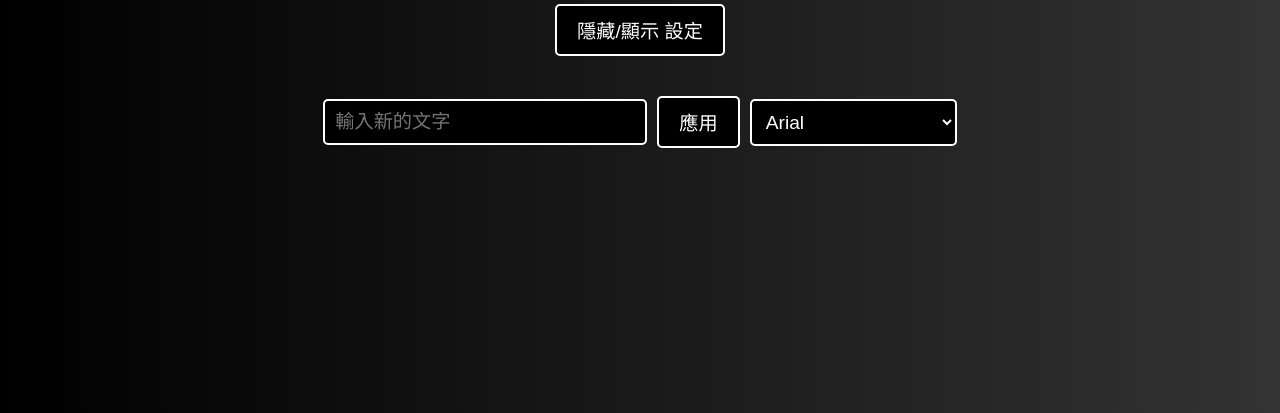
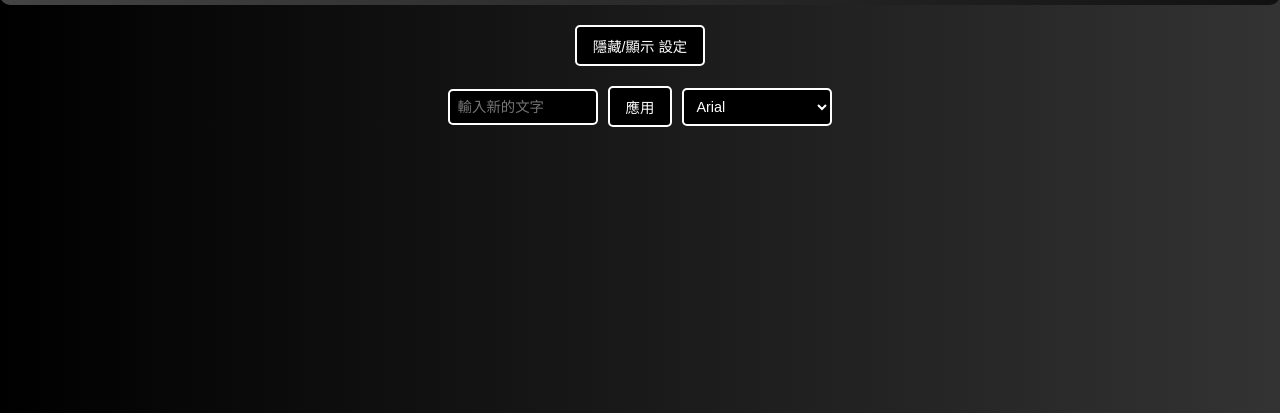
Before and after one commit to jeremy980527/marquee, a plain HTML site: page index.html in a window 1280 px wide. Shown: the part 387-800 px from the top of the page. Drawn offline with Linux system fonts and the light colour scheme.

Commit message:
styles.css

```diff
--- a/styles.css
+++ b/styles.css
@@ -42,7 +42,7 @@ body {
 
 /* 改變字的 UI，始終顯示 */
 #changeTextUI {
-    margin-top: 40px; /* 向下移動位置 */
+    margin-top: 20px; /* 向下移動位置 */
     display: flex;
     flex-direction: row; /* 將輸入區和按鈕並排顯示 */
     gap: 10px;
@@ -52,19 +52,21 @@ body {
 
 /* 設置輸入框樣式 */
 #newTextInput {
-    padding: 10px;
-    font-size: 1.2em;
+    padding: 8px;
+    font-size: 0.9em; /* 調整字體大小以適應屏幕 */
     color: white;
     background-color: black; /* 輸入框背景變黑 */
     border: 2px solid #fff; /* 白色邊框 */
     border-radius: 5px;
-    width: 300px;
+    width: 150px; /* 調整輸入框寬度 */
+    max-width: 100%; /* 讓輸入框在小屏幕上自適應 */
+    box-sizing: border-box; /* 包括邊框和內邊距在內的總寬度 */
 }
 
 /* 設置應用按鈕樣式 */
 #applyTextButton {
-    padding: 10px 20px;
-    font-size: 1.2em;
+    padding: 8px 16px;
+    font-size: 0.9em; /* 調整字體大小以適應屏幕 */
     color: white;
     background-color: black; /* 按鈕背景變黑 */
     border: 2px solid #fff; /* 白色邊框 */
@@ -74,19 +76,20 @@ body {
 
 /* 設置字形選擇列表樣式 */
 #fontSelect {
-    padding: 10px;
-    font-size: 1.2em;
+    padding: 8px;
+    font-size: 0.9em; /* 調整字體大小以適應屏幕 */
     background-color: black; /* 列表背景變黑 */
     color: white; /* 列表文字顏色 */
     border: 2px solid #fff; /* 白色邊框 */
     border-radius: 5px;
+    max-width: 150px; /* 調整選擇列表的寬度 */
 }
 
 /* 隱藏顯示按鈕樣式 */
 #toggleUIButton {
     margin-top: 20px;
-    padding: 10px 20px;
-    font-size: 1.2em;
+    padding: 8px 16px;
+    font-size: 0.9em; /* 調整字體大小以適應屏幕 */
     color: white;
     background-color: black; /* 按鈕背景變黑 */
     border: 2px solid #fff; /* 白色邊框 */
```
